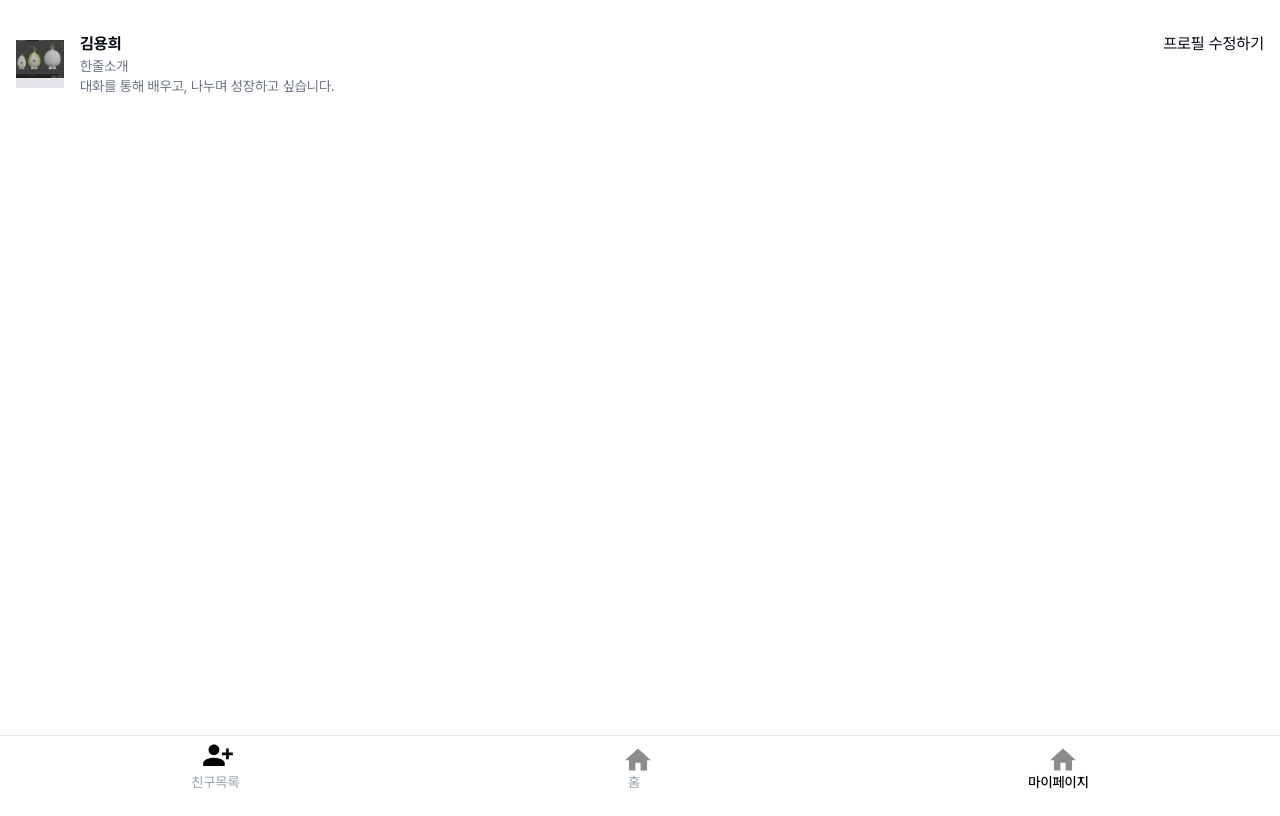
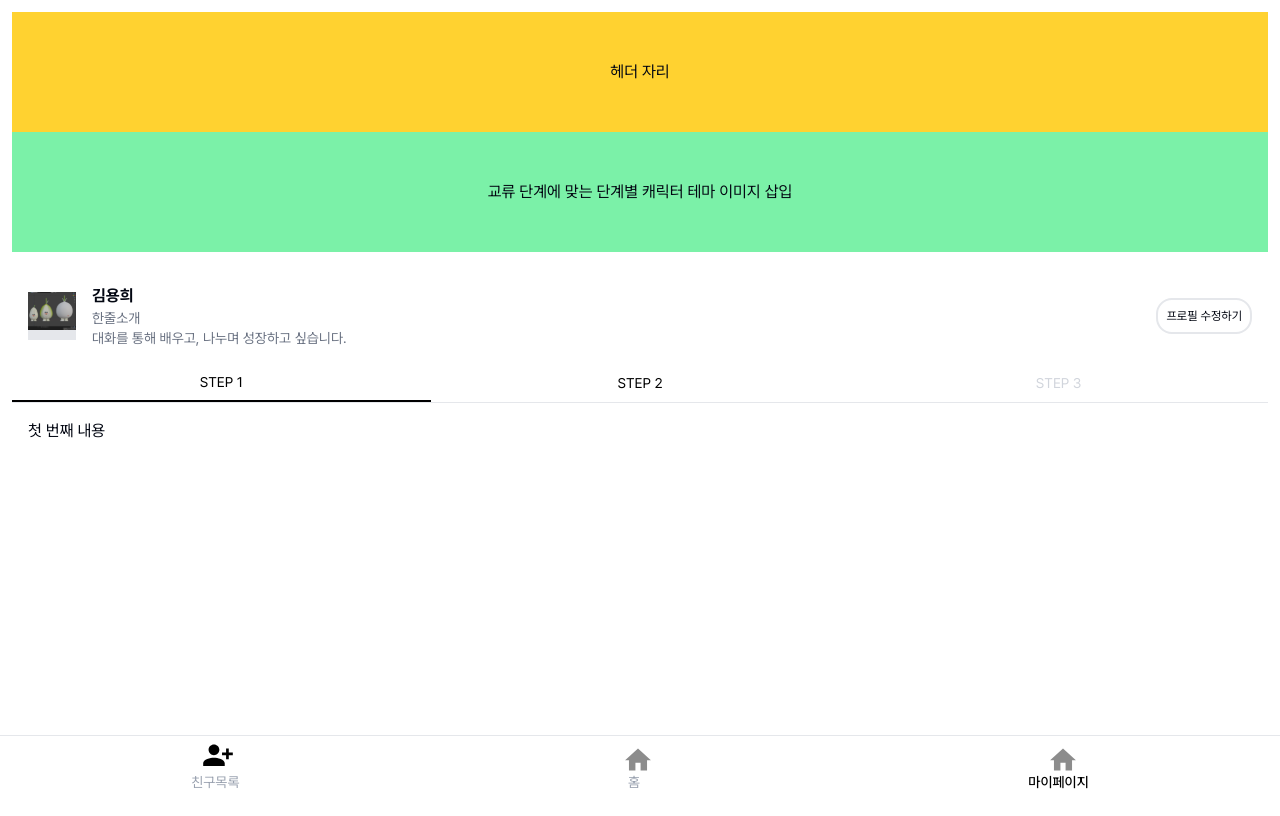
Before and after one commit to Peeliee/peelie-web, a React (Vite) app: page /mypage in a window 1280 px wide. Built offline with nearby package versions, Linux system fonts and the light colour scheme; no server answers.

Commit message:
[feat] 마이페이지 프로토타이핑

```diff
--- a/src/entities/user/ui/UserCardHorizontal.tsx
+++ b/src/entities/user/ui/UserCardHorizontal.tsx
@@ -67,11 +67,17 @@ const UserCardDescription = ({
 const UserCardEditProfile = ({
   children,
   className,
+  onClick,
 }: {
   children: React.ReactNode;
   className?: string;
+  onClick: () => void;
 }) => {
-  return <div className={cn('ml-auto', className)}>{children}</div>;
+  return (
+    <button onClick={onClick} className={cn('ml-auto text-xs border-2 p-2 rounded-2xl', className)}>
+      {children}
+    </button>
+  );
 };
 
 // 교류 성향
--- a/src/pages/mypage/MyPage.tsx
+++ b/src/pages/mypage/MyPage.tsx
@@ -4,28 +4,56 @@ import {
   UserCardName,
   UserCardDescription,
   UserCardEditProfile,
-  UserCardPersonality,
 } from '@/entities/user/ui/UserCardHorizontal';
+import { StepTabs, StepTab } from '@/features/user/ui/StepTabs';
 import MockImg from '@/assets/mockImg.svg';
 
 const MyPage = () => {
   return (
-    <>
-      {' '}
-      <UserCardHorizontal
-        onClick={() => console.log('카드 클릭')}
-        className="mt-4 border-0 shadow-none"
-      >
+    <div className="p-3">
+      <div className="flex w-full justify-center p-12 bg-amber-300">헤더 자리</div>
+      <div>
+        <div className="flex w-full justify-center p-12 bg-green-300">
+          교류 단계에 맞는 단계별 캐릭터 테마 이미지 삽입
+        </div>
+      </div>
+      <UserCardHorizontal className="mt-4 border-0 shadow-none">
         <UserCardImage src={MockImg} />
+
+        {/* 가운데 영역 */}
         <div className="flex flex-col flex-1">
-          <div className="flex items-center justify-between">
-            <UserCardName>김용희</UserCardName>
-            <UserCardEditProfile >프로필 수정하기</UserCardEditProfile>
-          </div>
+          <UserCardName>김용희</UserCardName>
           <UserCardDescription>대화를 통해 배우고, 나누며 성장하고 싶습니다.</UserCardDescription>
         </div>
+
+        {/* 오른쪽 버튼 - 가운데 정렬 */}
+        <UserCardEditProfile onClick={() => alert('수정 클릭')} className="self-center">
+          프로필 수정하기
+        </UserCardEditProfile>
       </UserCardHorizontal>
-    </>
+
+      <StepTabs>
+        <StepTab title="STEP 1">
+          <div>첫 번째 내용</div>
+        </StepTab>
+        <StepTab title="STEP 2">
+          <div className="pb-14">
+            매우 긴 두 번째 내용매우 긴 두 번째 내용 엄청 긴 두 번째 내용매우 긴 두 번째 내용매우 긴
+            두 번째 내용 엄청 긴 두 번째 내용 <br />
+            매우 긴 두 번째 내용매우 긴 두 번째 내용엄청 긴 두 번째 내용엄청 긴 두 번째 내용 매우 긴
+            두 번째 내용매우 긴 두 번째 내용매우 긴 두 번째 내용엄청 긴 두 번째 내용매우 긴 두 번째
+            내용매우 긴 두 번째 내용 <br />
+            매우 긴 두 번째 내용매우 긴 두 번째 내용엄청 긴 두 번째 내용매우 긴 두 번째 내용 매우 긴
+            두 번째 내용매우 긴 두 번째 내용엄청 긴 두 번째 내용매우 긴 두 번째 내용매우 긴 두 번째
+            내용매우 긴 두 번째 내용 <br />
+            매우 긴 두 번째 내용엄청 긴 두 번째 내용매우 긴 두 번째 내용매우 긴 두 번째 내용
+          </div>
+        </StepTab>
+        <StepTab title="STEP 3" locked>
+          <div>세 번째 내용</div>
+        </StepTab>
+      </StepTabs>
+    </div>
   );
 };
 
```
